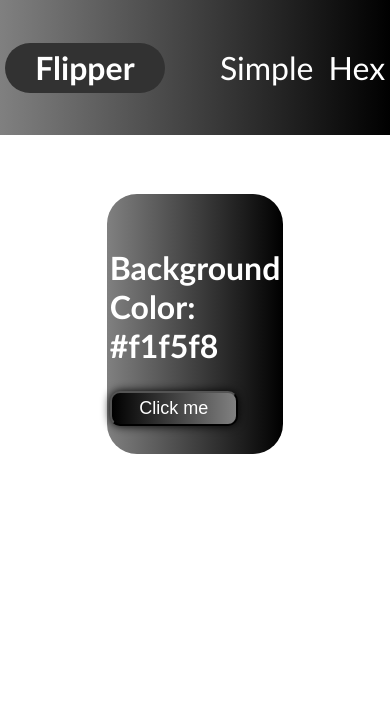
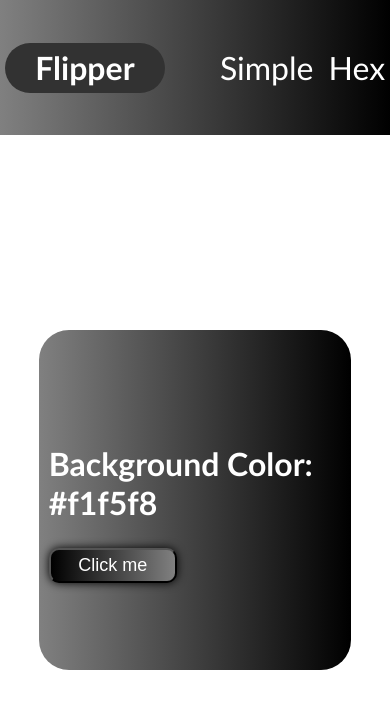
Before and after one commit to JCorts1/color_flipper, a plain HTML site: page index.html in a window 390 px wide. Drawn offline with Linux system fonts and the light colour scheme.

Commit message:
testing responsivness

```diff
--- a/styles.css
+++ b/styles.css
@@ -57,7 +57,7 @@ main {
     display: flex;
     justify-content: center;
     align-items: center;
-    margin-top: 50%;
+    margin-top: 15%;
     background-image: linear-gradient(to right, grey, black);
     width: 70%;
     border-radius: 30px;
@@ -87,7 +87,8 @@ button:hover {
 
 @media only screen and (max-width: 735px) {
     main {
-        margin-top: 15%;
-        width: 40%;
+        margin-top: 50%;
+        width: 75%;
+        height: 20rem;
     }
 }
```
